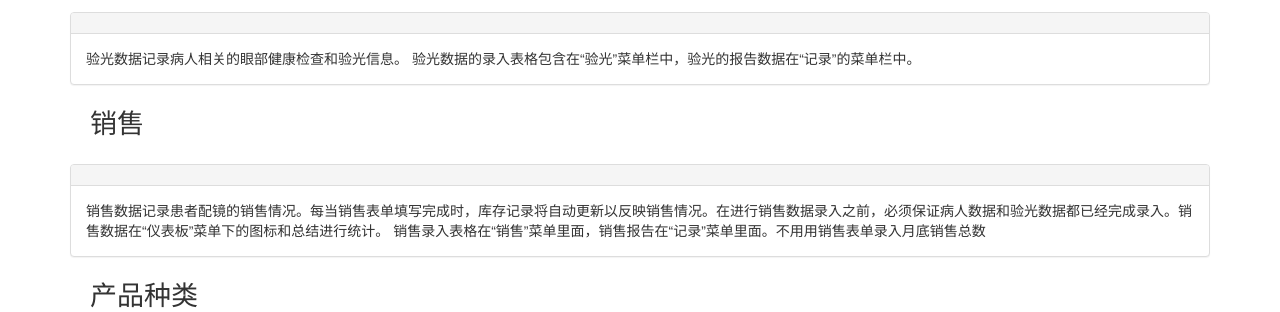
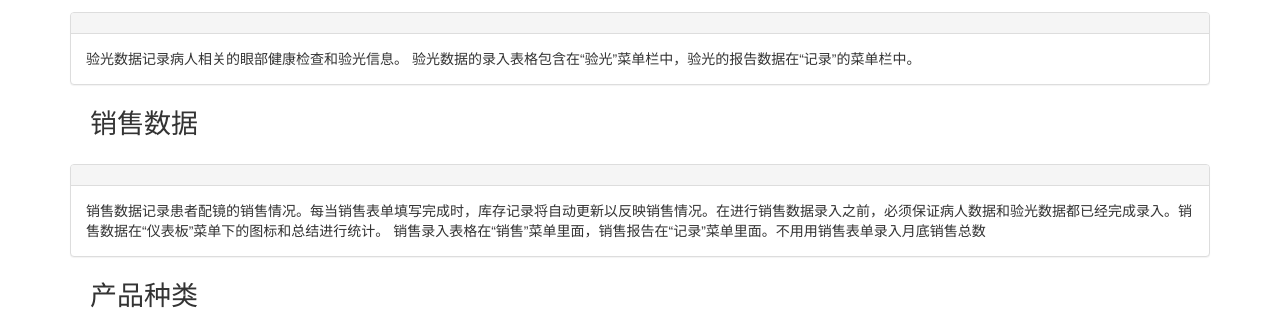
Before and after one commit to jpknwls/SmartFocusProduction, a Django app: page / in a window 1280 px wide. Shown: the part 1048-1360 px from the top of the page. Run offline with Django 3.2, Linux system fonts and the light colour scheme; a user stored in the database is signed in; data comes from the database, SQL or seed files in the repository; parts of the project's set-up code (start-up, migrations or seed data) failed here and were passed over; some libraries are stand-ins or nearby versions.

Commit message:
Update home.html
updated title

```diff
--- a/templates/home.html
+++ b/templates/home.html
@@ -79,7 +79,7 @@
             </div>
         </div>
     </div>
-     <div class="faqHeader"> 销售</div>
+     <div class="faqHeader">销售数据</div>
         <div class="panel panel-default">
             <div class="panel-heading">
 
```
